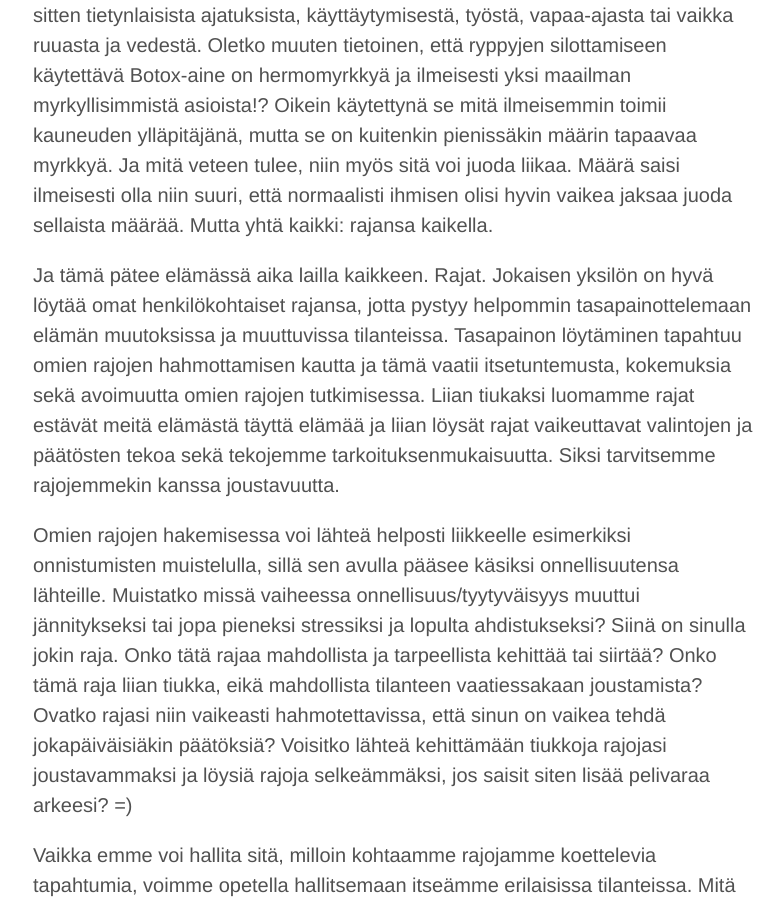
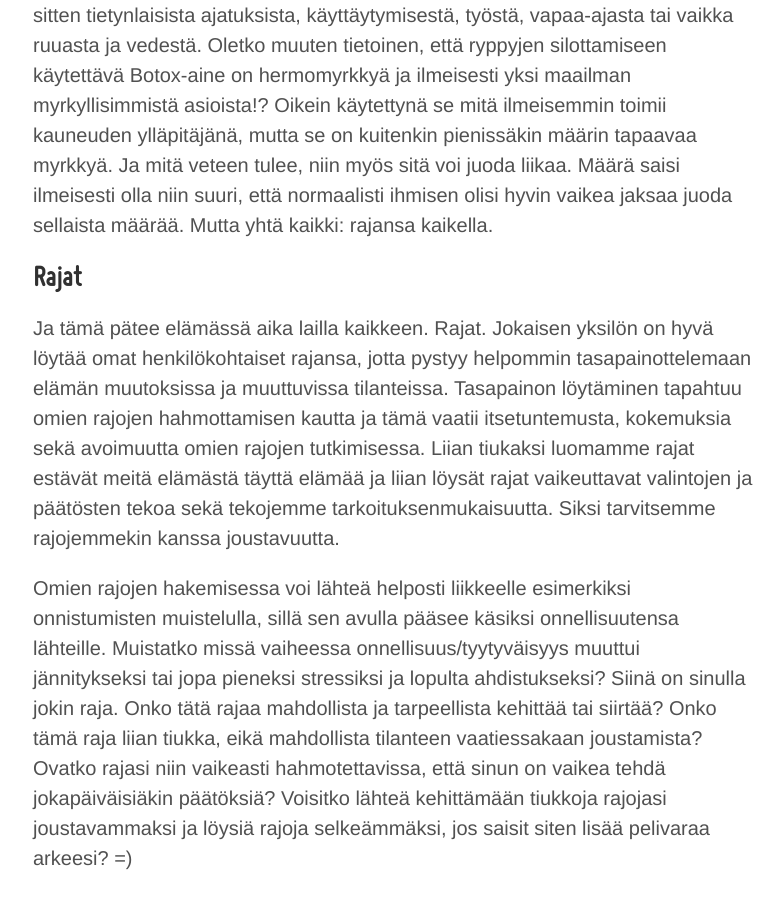
Before and after one commit to niinapiira/neppari.net, a Jekyll site: the page built from _posts/2016-03-17-tasapainoa-ja-joustavuutta-elamaan.md, in a window 1280 px wide and 900 px high, scrolled down 1227 px. Shown: the whole window, without its empty margins (247-1030 px from the left). Built offline with Jekyll 4.4.1, drawn with Linux system fonts in a browser that asks for light colours.

Commit message:
Updated 2016-03-17-tasapainoa-ja-joustavuutta-elamaan.md

```diff
--- a/_posts/2016-03-17-tasapainoa-ja-joustavuutta-elamaan.md
+++ b/_posts/2016-03-17-tasapainoa-ja-joustavuutta-elamaan.md
@@ -17,6 +17,8 @@ Totuus on, että elämää ei voi koskaan täysin hallita, mutta itsemme kautta
 
 Tasapainoa tarvitaan niin sisäisessä maailmassamme kuin sisäisen ja ulkoisen maailman välisissä suhteissa. Kaikkea voi olla liikaa tai liian vähän, on kysymys sitten tietynlaisista ajatuksista, käyttäytymisestä, työstä, vapaa-ajasta tai vaikka ruuasta ja vedestä. Oletko muuten tietoinen, että ryppyjen silottamiseen käytettävä Botox-aine on hermomyrkkyä ja ilmeisesti yksi maailman myrkyllisimmistä asioista!? Oikein käytettynä se mitä ilmeisemmin toimii kauneuden ylläpitäjänä, mutta se on kuitenkin pienissäkin määrin tapaavaa myrkkyä.
 Ja mitä veteen tulee, niin myös sitä voi juoda liikaa. Määrä saisi ilmeisesti olla niin suuri, että normaalisti ihmisen olisi hyvin vaikea jaksaa juoda sellaista määrää. Mutta yhtä kaikki: rajansa kaikella.
+
+## Rajat
 
 Ja tämä pätee elämässä aika lailla kaikkeen. Rajat. Jokaisen yksilön on hyvä löytää omat henkilökohtaiset rajansa, jotta pystyy helpommin tasapainottelemaan elämän muutoksissa ja muuttuvissa tilanteissa. Tasapainon löytäminen tapahtuu omien rajojen hahmottamisen kautta ja tämä vaatii itsetuntemusta, kokemuksia sekä avoimuutta omien rajojen tutkimisessa. Liian tiukaksi luomamme rajat estävät meitä elämästä täyttä elämää ja liian löysät rajat vaikeuttavat valintojen ja päätösten tekoa sekä tekojemme tarkoituksenmukaisuutta. Siksi tarvitsemme rajojemmekin kanssa joustavuutta.
 
```
